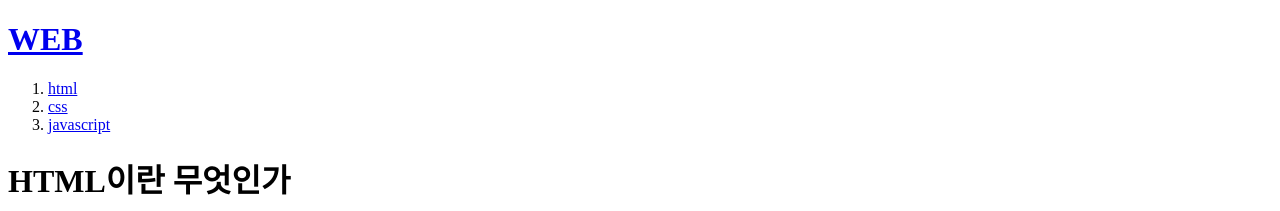
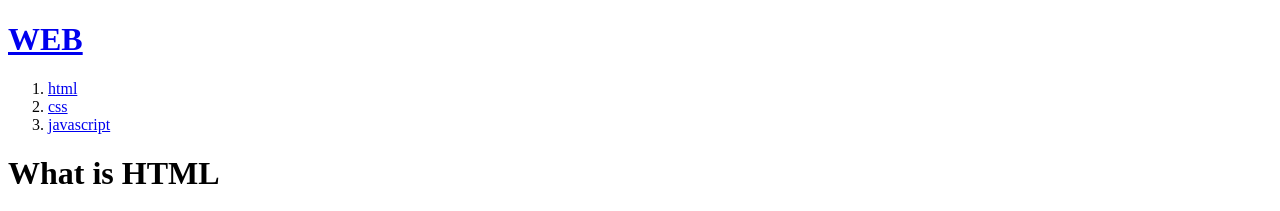
Before and after one commit to kbh224/my_website, a plain HTML site: page 1.html in a window 1280 px wide. Shown: the top 211 px of the page. Drawn offline with Linux system fonts and the light colour scheme.

Commit message:
1.html edited

```diff
--- a/1.html
+++ b/1.html
@@ -14,7 +14,7 @@
 <li><a href="3.html">javascript</a></li>
 </ol>
 
-<h1>HTML이란 무엇인가</h1>
+<h1>What is HTML</h1>
 <p> <a href="http://www.google.com" target="_blank" title="google web">"Hypertext Markup Language (HTML)</a> is the standard markup language for <strong>creating <u>web</u> pages</strong> and web applications.Web browsers receive HTML documents from a web server or from local storage and render them into multimedia web pages. HTML describes the structure of a web page semantically and originally included cues for the appearance of the document.</p>
 <img src="https://e7.pngegg.com/pngimages/469/905/png-clipart-spongebob-spongebob.png" width="50%">
 <p style="margin-top:40px;">HTML elements are the building blocks of HTML pages. With HTML constructs, images and other objects, such as interactive forms, may be embedded into the rendered page. It provides a means to create structured documents by denoting structural semantics for text such as headings, paragraphs, lists, links, quotes and other items. HTML elements are delineated by tags, written using angle brackets. </p>
```
